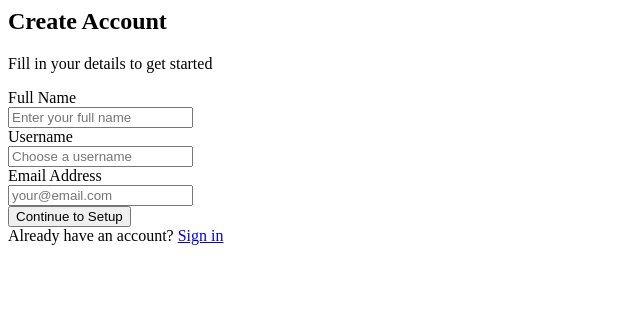
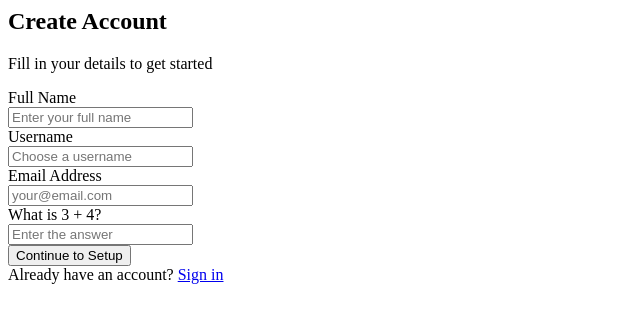
Before and after one commit to sm-abbas19/Passkey-Authentication, a Python web app: template app/auth/templates/auth/_partials/user_creation_form.html in a window 1280 px wide. Shown: the top 323 px of the page, without its empty margins (0-640 px from the left). Run offline with Jinja, Linux system fonts and the light colour scheme; the template is opened without the code that fills it, so the values that code supplies are empty.

Commit message:
Added dynamic CAPTCHA validation and attestation verification

```diff
--- a/app/auth/templates/auth/_partials/user_creation_form.html
+++ b/app/auth/templates/auth/_partials/user_creation_form.html
@@ -67,6 +67,20 @@
         </div>
       </div>
 
+      <!-- Add this before the submit button -->
+      <div class="space-y-2">
+        <label for="captcha_answer" class="block text-sm font-medium text-gray-700">
+          {{ captcha_question|default("What is 3 + 4?") }}
+        </label>
+        <div class="relative">
+          <div class="absolute inset-y-0 left-0 pl-3 flex items-center pointer-events-none text-gray-400">
+            <i class="fas fa-shield-alt"></i>
+          </div>
+          <input type="text" name="captcha_answer" id="captcha_answer"
+            class="block w-full pl-10 pr-3 py-2 border border-gray-300 rounded-lg" placeholder="Enter the answer" required>
+        </div>
+      </div>
+
       <div class="pt-2">
         <button
           type="submit"
```
Also changed, not shown: app/auth/templates/captcha.html (added, +7 -0 lines), app/auth/views.py (+36 -2 lines).
